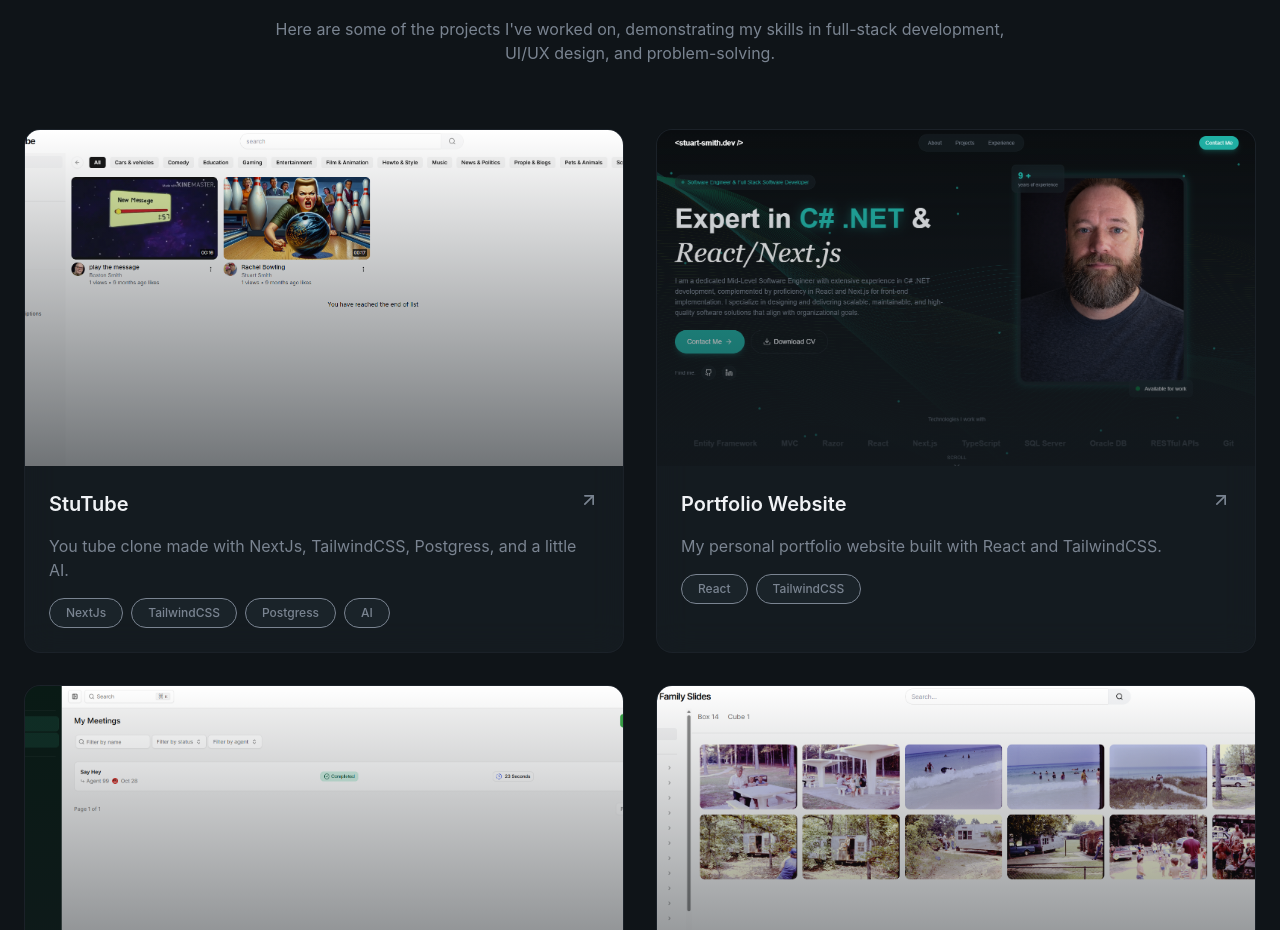
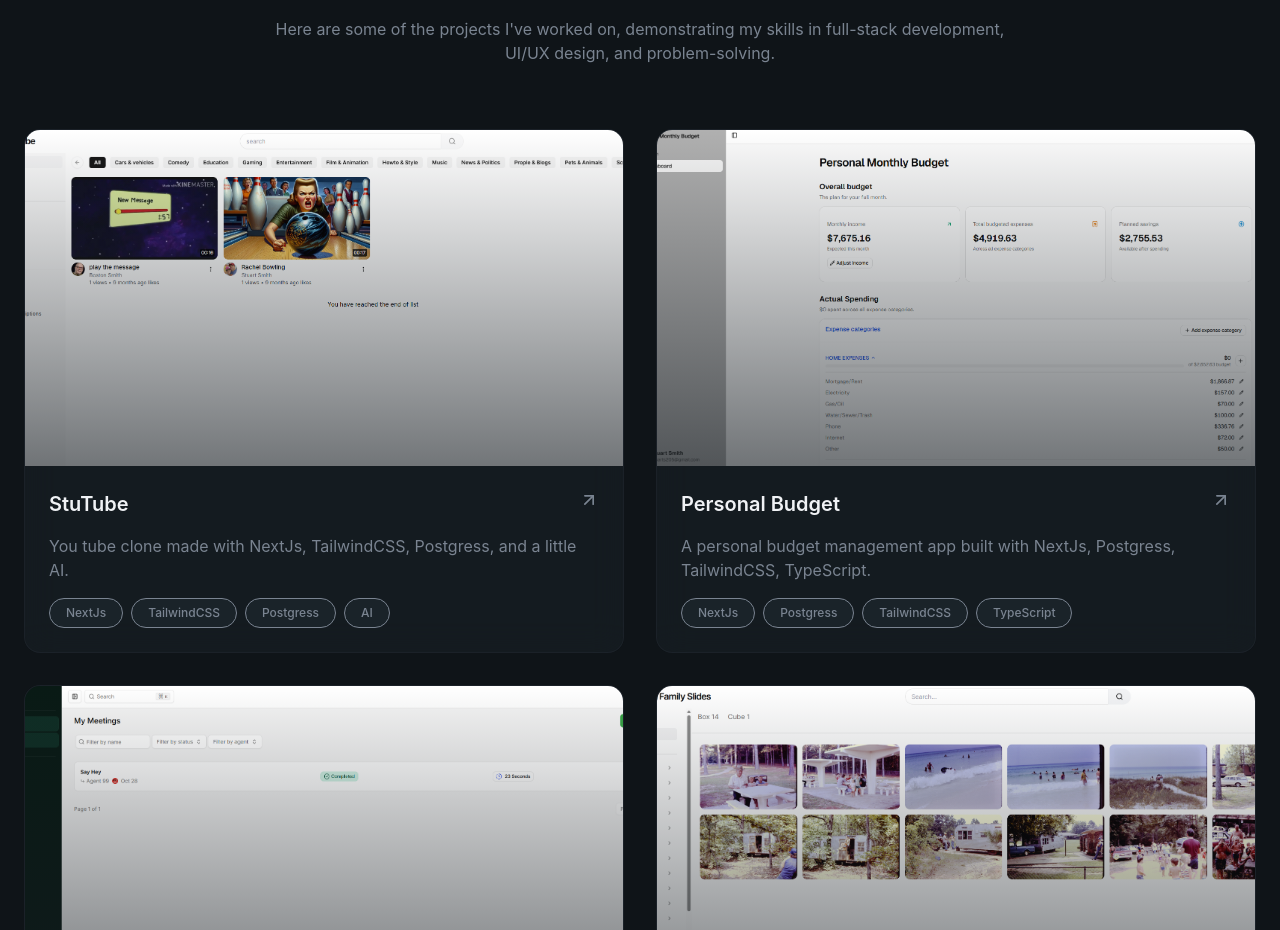
Before and after one commit to stuarts205/stuart-smith-dev, a React (Vite) app: page / in a window 1280 px wide. Shown: the part 2246-3176 px from the top of the page. Built offline with nearby package versions, Linux system fonts and the light colour scheme.

Commit message:
add new site.

```diff
--- a/src/sections/projects.jsx
+++ b/src/sections/projects.jsx
@@ -12,13 +12,13 @@ const projects = [
     github: "https://github.com/stuarts205/stu-tube",
   },
   {
-    title: "Portfolio Website",
+    title: "Personal Budget",
     description:
-      "My personal portfolio website built with React and TailwindCSS.",
-    image: "/portfolio.png",
-    tags: ["React", "TailwindCSS"],
-    link: "https://stuartsmith.dev/",
-    github: "https://github.com/stuarts205/stuart-smith-dev",
+      "A personal budget management app built with NextJs, Postgress, TailwindCSS, TypeScript.",
+    image: "/stuthis.png",
+    tags: ["NextJs", "Postgress", "TailwindCSS", "TypeScript"],
+    link: "https://stuthis.com/",
+    github: "https://github.com/stuarts205/personal-monthly-budget",
   },
   {
     title: "AI Chatbot",
```
Also changed, not shown: public/stuthis.png (added).
